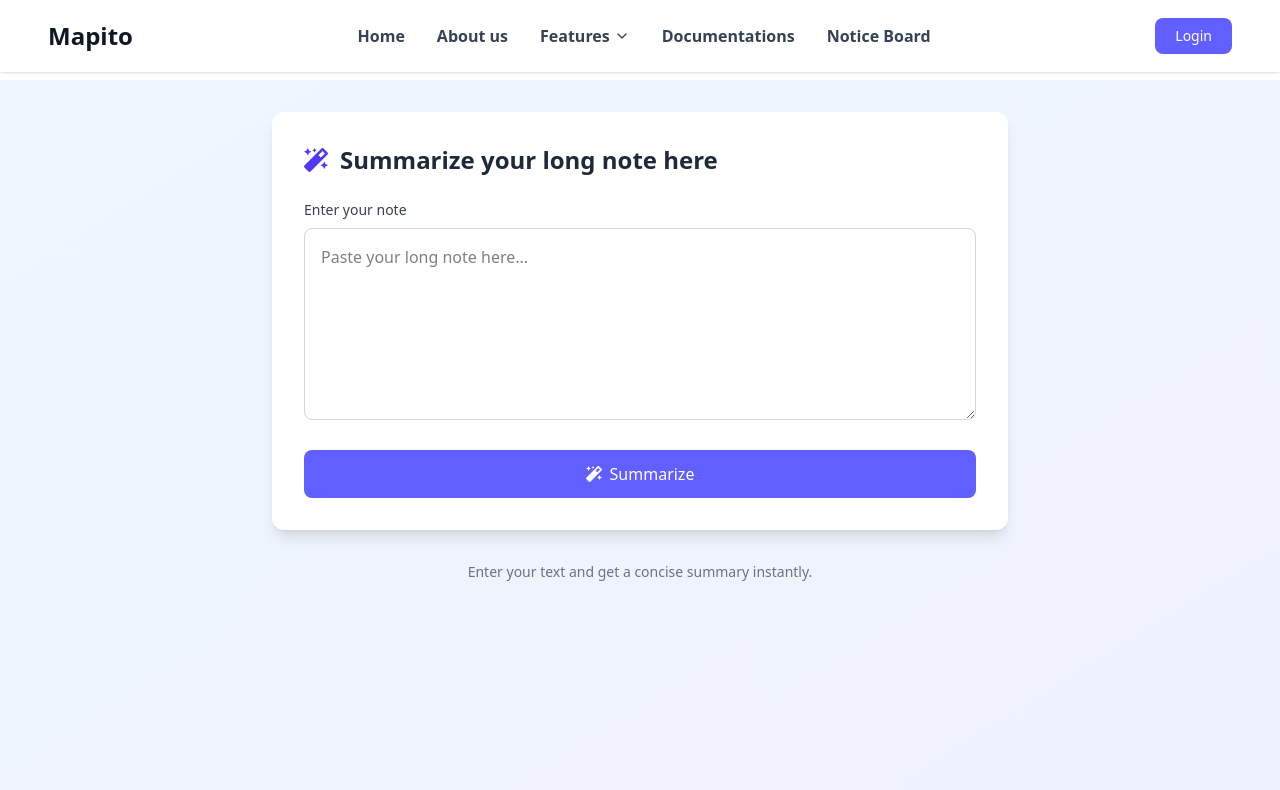
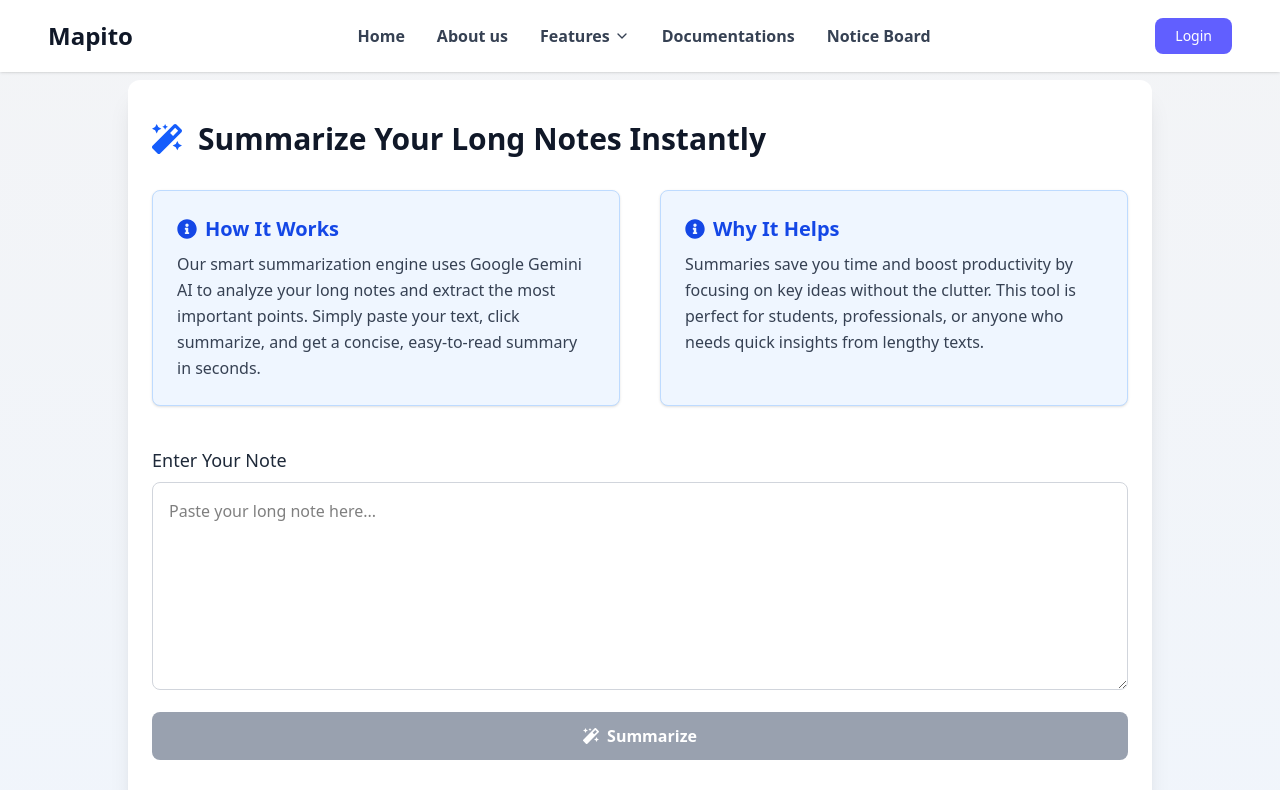
Before and after one commit to wintwah243/Mapito, a React (Vite) app in the folder mapito/: page /summarize in a window 1280 px wide. Shown: the top 790 px of the page. Built offline with nearby package versions, Linux system fonts and the light colour scheme.

Commit message:
ui update

```diff
--- a/mapito/src/components/SummarizeNote.jsx
+++ b/mapito/src/components/SummarizeNote.jsx
@@ -1,7 +1,7 @@
 import React, { useState } from 'react';
 import Navbar from './Navbar';
-import { FaMagic, FaSpinner, FaExclamationTriangle, FaCopy, FaCheck } from 'react-icons/fa';
 import Footer from './Footer';
+import { FaMagic, FaSpinner, FaExclamationTriangle, FaCopy, FaCheck, FaInfoCircle } from 'react-icons/fa';
 
 function SummarizeNote() {
   const [note, setNote] = useState('');
@@ -10,6 +10,7 @@ function SummarizeNote() {
   const [error, setError] = useState('');
   const [copied, setCopied] = useState(false);
   const [warning, setWarning] = useState('');
+  const [summarySource, setSummarySource] = useState('');
 
   const handleSummarize = async () => {
     if (!note.trim()) return;
@@ -22,45 +23,33 @@ function SummarizeNote() {
     try {
       const res = await fetch('https://mapito.onrender.com/api/summarize-note', {
         method: 'POST',
-        headers: {
-          'Content-Type': 'application/json'
-        },
-        body: JSON.stringify({ note: note.trim() }) // Trim the note before sending
+        headers: { 'Content-Type': 'application/json' },
+        body: JSON.stringify({ note: note.trim() }),
       });
-
       const data = await res.json();
 
       if (!res.ok) {
-        // Handle structured error responses from backend
-        const errorMsg = data.error ||
-                        (data.details ? `${data.error}: ${JSON.stringify(data.details)}` :
-                        'Failed to summarize. Please try again.');
+        const errorMsg =
+          data.error ||
+          (data.details ? `${data.error}: ${JSON.stringify(data.details)}` : 'Failed to summarize. Please try again.');
         throw new Error(errorMsg);
       }
 
-      // Set the summary
       setSummary(data.summary);
-
-      // Show warning if using backup plan
-      if (data.warning) {
-        setWarning(data.warning);
-      }
-
+      if (data.warning) setWarning(data.warning);
+      setSummarySource(data.source || 'unknown');
     } catch (err) {
       let userFriendlyError = err.message;
-
       if (err.message.includes('Failed to summarize note')) {
-        userFriendlyError = 'Our summarization service is currently limited. ' +
-                           'The summary may be less detailed than usual.';
-      }
-      else if (err.message.includes('Hugging Face API key not configured')) {
+        userFriendlyError =
+          'Our summarization service is currently limited. The summary may be less detailed than usual.';
+      } else if (err.message.includes('Hugging Face API key not configured')) {
         userFriendlyError = 'Service temporarily unavailable. Please try again later.';
       }
 
       setError(userFriendlyError);
       console.error('Summarization error:', err);
 
-      // If we have a complete failure, show at least the first part of the note
       if (!summary) {
         setSummary(note.length > 200 ? `${note.substring(0, 200)}...` : note);
         setWarning('Showing partial content as summary failed');
@@ -71,49 +60,75 @@ function SummarizeNote() {
   };
 
   const copyToClipboard = () => {
-    navigator.clipboard.writeText(summary)
+    navigator.clipboard
+      .writeText(summary)
       .then(() => {
         setCopied(true);
         setTimeout(() => setCopied(false), 2000);
       })
-      .catch(err => {
+      .catch((err) => {
         console.error('Failed to copy:', err);
         setError('Failed to copy text');
       });
   };
 
   return (
-    <section>
-    <div className="min-h-screen bg-gradient-to-br from-blue-50 to-indigo-50 mt-20">
+    <section className="min-h-screen bg-gradient-to-b from-gray-100 to-blue-50 pt-20 flex flex-col">
       <Navbar />
-      <div className="max-w-3xl mx-auto px-4 py-8">
-        <div className="bg-white rounded-xl shadow-lg overflow-hidden">
-          <div className="p-6 md:p-8">
-            <div className="flex items-center mb-6">
-              <FaMagic className="text-indigo-600 text-2xl mr-3" />
-              <h2 className="text-2xl font-bold text-gray-800">Summarize your long note here</h2>
+
+      <main className="flex-grow max-w-5xl mx-auto px-6 py-10 bg-white rounded-xl shadow-xl">
+        {/* Header */}
+        <header className="flex items-center mb-8">
+          <FaMagic className="text-blue-600 text-3xl mr-4" />
+          <h1 className="text-3xl font-extrabold text-gray-900 leading-tight">
+            Summarize Your Long Notes Instantly
+          </h1>
+        </header>
+
+        {/* How it Works & Why it Helps */}
+        <section className="mb-10 grid md:grid-cols-2 gap-10">
+          <div className="flex flex-col space-y-4 p-6 bg-blue-50 rounded-lg border border-blue-200 shadow-sm">
+            <h2 className="flex items-center text-xl font-semibold text-blue-700 mb-2">
+              <FaInfoCircle className="mr-2" /> How It Works
+            </h2>
+            <p className="text-gray-700 leading-relaxed">
+              Our smart summarization engine uses Google Gemini AI to
+              analyze your long notes and extract the most important points. Simply paste your text, click
+              summarize, and get a concise, easy-to-read summary in seconds.
+            </p>
           </div>
 
-            <div className="mb-6">
-              <label htmlFor="note" className="block text-sm font-medium text-gray-700 mb-2">
-                Enter your note
+          <div className="flex flex-col space-y-4 p-6 bg-blue-50 rounded-lg border border-blue-200 shadow-sm">
+            <h2 className="flex items-center text-xl font-semibold text-blue-700 mb-2">
+              <FaInfoCircle className="mr-2" /> Why It Helps
+            </h2>
+            <p className="text-gray-700 leading-relaxed">
+              Summaries save you time and boost productivity by focusing on key ideas without the clutter. This
+              tool is perfect for students, professionals, or anyone who needs quick insights from lengthy texts.
+            </p>
+          </div>
+        </section>
+
+        {/* Input Section */}
+        <section className="mb-8">
+          <label htmlFor="note" className="block mb-2 text-lg font-medium text-gray-800">
+            Enter Your Note
           </label>
           <textarea
             id="note"
-                className="w-full border border-gray-300 rounded-lg p-4 h-48 focus:ring-2 focus:ring-indigo-500 focus:border-indigo-500 transition-all"
+            className="w-full rounded-lg border border-gray-300 p-4 h-52 resize-y focus:outline-none focus:ring-4 focus:ring-blue-400 transition-shadow"
             placeholder="Paste your long note here..."
             value={note}
             onChange={(e) => setNote(e.target.value)}
+            spellCheck="false"
           />
-            </div>
-
           <button
             onClick={handleSummarize}
             disabled={loading || !note.trim()}
-              className={`flex items-center justify-center w-full bg-indigo-500 px-6 py-3 rounded-lg font-medium text-white transition-all ${
+            className={`mt-4 w-full flex justify-center items-center rounded-lg py-3 text-white font-semibold transition ${
               loading || !note.trim()
                 ? 'bg-gray-400 cursor-not-allowed'
-                  : 'bg-gray-900 hover:bg-indigo-700 shadow-md hover:shadow-lg'
+                : 'bg-blue-700 hover:bg-blue-800 shadow-lg'
             }`}
           >
             {loading ? (
@@ -128,26 +143,28 @@ function SummarizeNote() {
               </>
             )}
           </button>
+        </section>
 
+        {/* Output Section */}
         {error && (
-              <div className="mt-6 p-4 bg-red-50 border-l-4 border-red-500 rounded-r">
+          <div className="mb-6 p-4 bg-red-100 border-l-4 border-red-600 rounded">
             <div className="flex items-center">
-                  <FaExclamationTriangle className="text-red-500 mr-3" />
-                  <p className="text-red-700 font-medium">{error}</p>
+              <FaExclamationTriangle className="text-red-600 mr-3" />
+              <p className="text-red-700 font-semibold">{error}</p>
             </div>
           </div>
         )}
 
         {summary && (
-              <div className="mt-6 bg-indigo-50 rounded-lg overflow-hidden transition-all duration-300 border border-indigo-100">
-                <div className="flex justify-between items-center p-4 bg-indigo-100 border-b border-indigo-200">
-                  <h3 className="font-semibold text-indigo-800 flex items-center">
+          <section className="mb-10 bg-blue-50 border border-blue-200 rounded-lg shadow-inner">
+            <header className="flex justify-between items-center bg-blue-100 p-4 border-b border-blue-300">
+              <h3 className="flex items-center text-blue-900 font-semibold text-lg">
                 <FaMagic className="mr-2" />
                 Summary
               </h3>
               <button
                 onClick={copyToClipboard}
-                    className="flex items-center text-sm text-indigo-600 hover:text-indigo-800 transition-colors"
+                className="flex items-center text-blue-700 hover:text-blue-900 transition-colors font-medium"
                 title="Copy to clipboard"
               >
                 {copied ? (
@@ -162,21 +179,35 @@ function SummarizeNote() {
                   </>
                 )}
               </button>
-                </div>
-                <div className="p-4 md:p-6">
-                  <p className="text-gray-700 whitespace-pre-wrap">{summary}</p>
-                </div>
+            </header>
+            <article className="p-6 text-gray-800 whitespace-pre-wrap leading-relaxed text-base">{summary}</article>
+
+            {warning && (
+              <div className="px-6 pb-4 text-sm text-yellow-700 font-semibold">
+                ⚠️ <em>{warning}</em>
               </div>
             )}
-          </div>
-        </div>
 
-        <div className="mt-8 text-center text-sm text-gray-500">
-          <p>Enter your text and get a concise summary instantly.</p>
-        </div>
-      </div>
-    </div>
-    {/* Footer section */}
+            {summarySource && (
+              <footer className="px-6 pb-6 text-xs text-blue-600 italic">
+                Source: <strong>{summarySource}</strong>
+              </footer>
+            )}
+          </section>
+        )}
+
+        {/* Intentions Section */}
+        <section className="mb-12 px-6 py-8 bg-white border border-gray-200 rounded-lg shadow-md">
+          <h2 className="text-xl font-bold mb-3 text-gray-900">Our Intentions</h2>
+          <p className="text-gray-700 leading-relaxed">
+            We aim to make complex information accessible and manageable. Whether you're studying for exams,
+            preparing reports, or just organizing your thoughts, our tool helps you cut through the noise and
+            focus on what truly matters. We continuously improve our algorithms to provide accurate, helpful
+            summaries while respecting your privacy and data security.
+          </p>
+        </section>
+      </main>
+
       <Footer />
     </section>
   );
```
Lines whose indentation alone changed are shown as unchanged.
